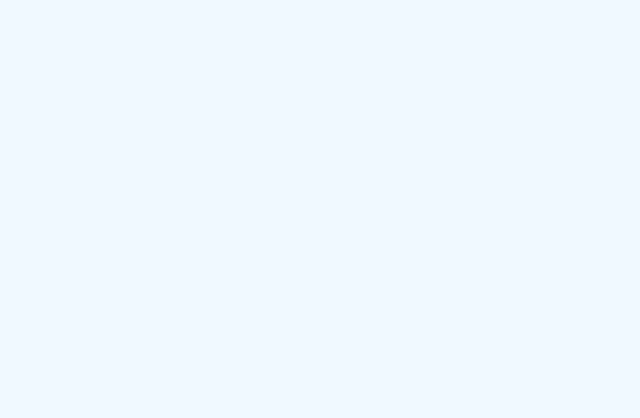
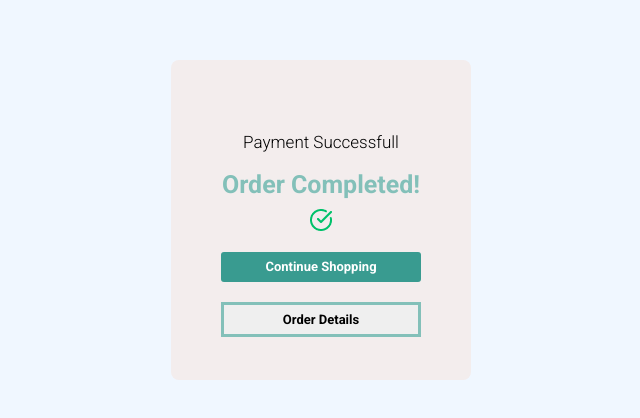
Before and after one commit to nosavic/new-cura, a React (Vite) app in the folder Frontend/Frontend/: page /paymentsuccess in a window 1280 px wide. Before the commit this address had no page. Shown: the part 180-598 px from the top of the page, without its empty margins (319-959 px from the left). Built offline with nearby package versions, Linux system fonts and the light colour scheme.

Commit message:
I completed the paymentsuccess page

```diff
--- a/Frontend/Frontend/src/App.jsx
+++ b/Frontend/Frontend/src/App.jsx
@@ -4,6 +4,7 @@ import SignUp from "./components/forms/SignUp";
 import SignIn from "./components/forms/SignIn";
 import FindMeds from "./pages/FindMeds";
 import TransactionSuccess from "./pages/TransactionSuccess";
+import PaymentSuccess from "./pages/PaymentSuccess";
 
 function App() {
   return (
@@ -13,6 +14,7 @@ function App() {
       <Route path="/signin" element={<SignIn />} />
       <Route path="/findmeds" element={<FindMeds />} />
       <Route path="/transactionsuccess" element={<TransactionSuccess/>}/>
+      <Route path="/paymentsuccess" element={<PaymentSuccess/>}/>
     </Routes>
   );
 }
--- /dev/null
+++ b/Frontend/Frontend/src/pages/PaymentSuccess.jsx
@@ -0,0 +1,31 @@
+ import "../styles/paymentsuccess.css";
+ import checkPic from "../assets/checklogo.png"
+
+
+function PaymentSuccess (){
+
+    return(
+        <>
+  <section className="divhouse">
+<div className="divorder">
+    <p className="paymentSuccessful">Payment Successfull</p>
+    <p className="orderCompleted">Order Completed!</p>
+</div>
+
+<div className="divcheck">
+    <img src={checkPic} alt="check logo" />
+</div>
+
+<div className="continueShopping">
+    <button className="buttonContinueShopping">Continue Shopping</button>
+</div>
+
+<div className="orderDetails">
+    <button className="buttonOrderDetails">Order Details</button>
+</div>
+  </section>
+
+  </>
+    );
+}
+export default PaymentSuccess;
--- a/Frontend/Frontend/src/pages/TransactionSuccess.jsx
+++ b/Frontend/Frontend/src/pages/TransactionSuccess.jsx
@@ -1,5 +1,5 @@
 import myImage from "../assets/transactImg.png";
-import profilePic from "../assets/transactionNum.png"
+import profilePic from "../assets/transactionNum.png";
 import "../styles/transactionsuccess.css";
 import imgLine from "../assets/recieptline.png"
 
--- /dev/null
+++ b/Frontend/Frontend/src/styles/paymentsuccess.css
@@ -0,0 +1,83 @@
+.divhouse {
+    background-color: grey;
+    width: 300px;
+    height: 320px;
+    border-radius: 8px;
+
+}
+
+.divhouse{
+    padding-top: 70px;
+    background-color: rgb(243, 237, 237);
+
+}
+
+.paymentSuccessful {
+    width: 300px;
+    height: 30px;
+    display: flex;
+    justify-content: center;
+    color: rgba(0, 0, 0, 1);
+    font-size: 17px;
+    font : roboto;
+    font-weight: 300;
+}
+
+ .orderCompleted {
+    width: 300px;
+    height: 30px;
+    display: flex;
+    justify-content: center;
+    color: rgba(131, 192, 185, 1);
+    line-height: 2;
+    font-size: 25px;
+    font: Palanquin;
+    font-weight: 700;
+ }
+
+ .divcheck {
+    display: flex;
+    justify-content: center;
+    padding-top: 18px;
+ }
+
+ .continueShopping {
+    display: flex;
+    justify-content: center;
+    padding-top: 20px;
+ }
+
+ .orderDetails {
+    display: flex;
+    justify-content: center;
+    padding-top: 20px;
+ }
+
+ .buttonContinueShopping {
+    width: 200px;
+    border-radius: 3px;
+    background-color: rgba(57, 155, 144, 1);
+    border: none;
+    padding: 5px;
+    color: white;
+    font-size: 13px;
+    font: Palanquin;
+    font-weight: 700;
+ }
+
+ .buttonOrderDetails{
+    width: 200px;
+    border: 3px solid rgba(131, 192, 185, 1);
+    padding: 5px;
+    color: rgba(0, 0, 0, 1);
+    font-size: 13px;
+    font: Palanquin;
+    font-weight: 700;
+ }
+
+ .buttonContinueShopping:hover {
+    background-color: rgb(16, 108, 97);
+    }
+    .buttonOrderDetails:hover{
+        background-color: rgb(225, 219, 219);
+    }
```
Also changed, not shown: Frontend/Frontend/src/assets/Button Text.png (added), Frontend/Frontend/src/assets/checklogo.png (added).
